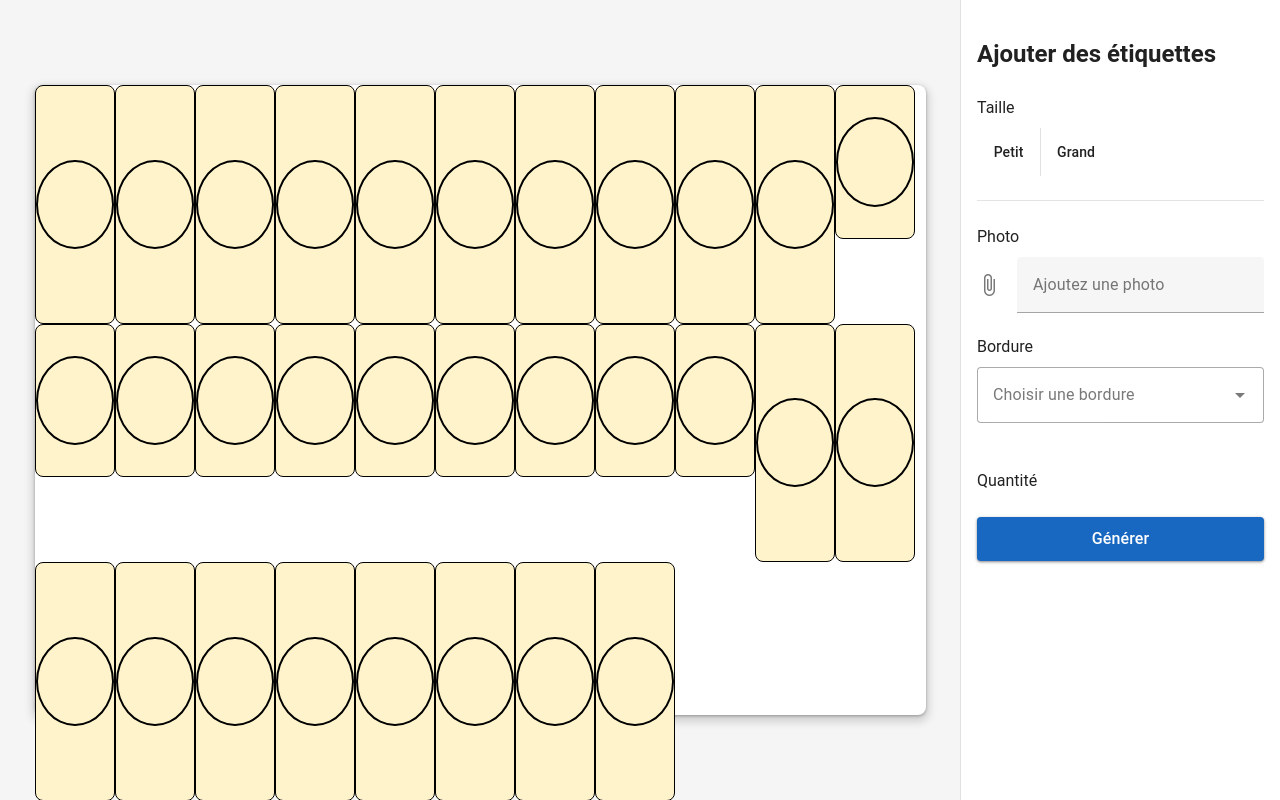
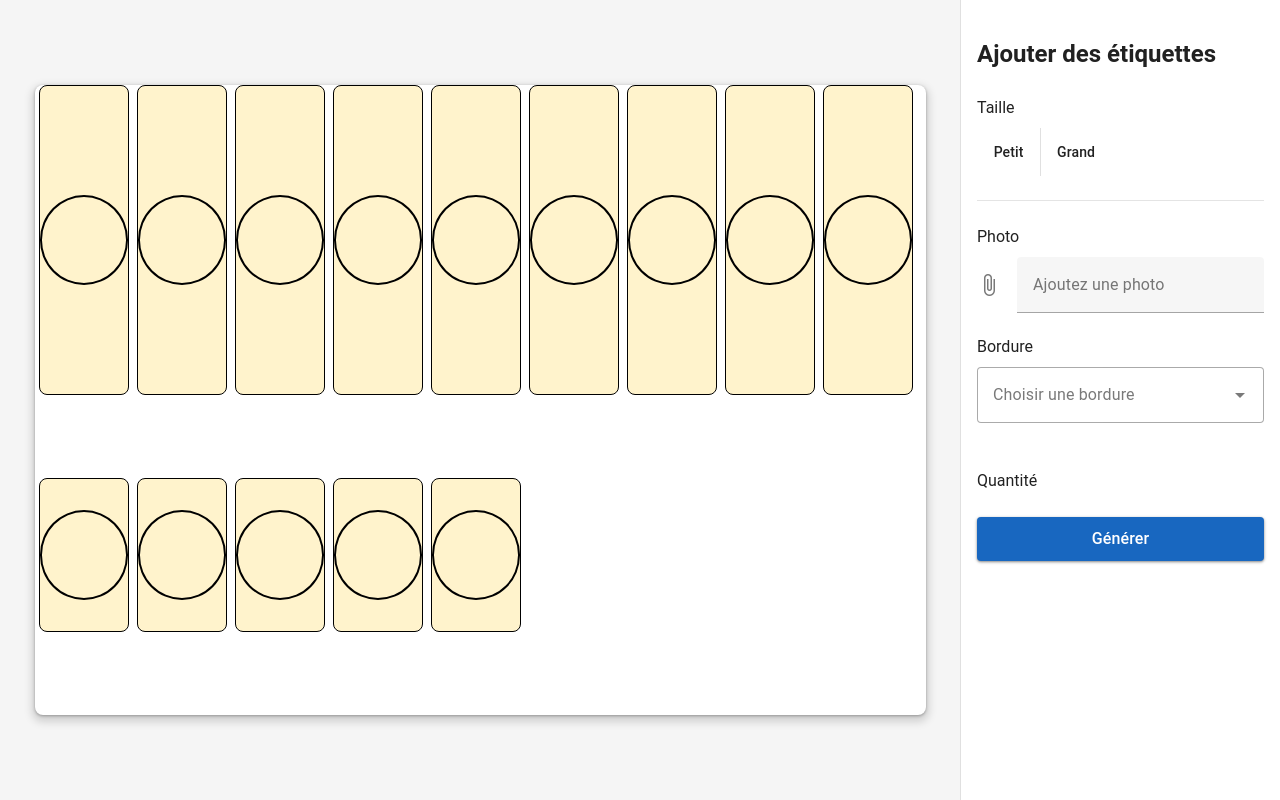
Before and after one commit to sof-git/generateur-etiquettes, a Nuxt app: page / in a window 1280 px wide. Built offline with nearby package versions, Linux system fonts and the light colour scheme.

Commit message:
changed ratio and number of label on A4 page

```diff
--- a/components/Label.vue
+++ b/components/Label.vue
@@ -1,5 +1,5 @@
 <template>
-    <div class="rounded-lg d-flex align-center justify-center label" :class="`label-${size}`">
+    <div class="rounded-lg d-flex align-center justify-center label mx-1" :class="`label-${size}`">
         <v-img
             class="rounded-circle photo"
             :src="img.src as string"
@@ -28,7 +28,7 @@ width: 30mm;
 
 
 .label {
-  width: 80px;
+  width: 90px;
   border: 1px solid black;
 
   display: flex;
@@ -37,7 +37,7 @@ width: 30mm;
 }
 
 .label-large {
-  height: 238.5px;
+ height: 310.2px;
 }
 
 .label-small {
@@ -46,7 +46,7 @@ width: 30mm;
 
 
 .photo {
-  width: 89.4px;
+  width: 200.4px;
   height: 89.4px;
   border-radius: 50%;
 }
--- a/composables/addPicture.ts
+++ b/composables/addPicture.ts
@@ -16,9 +16,8 @@ type pictureBorders = 'dotted' | 'solid' | 'dashed';
 export const useComp = ()=>{
     const currentMenu = ref<'picture-menu' | 'add-picture'>('picture-menu')
     const labels: readonly LabelSize[] = [
-  ...Array(10).fill('large'),
-  ...Array(10).fill('small'),
-  ...Array(10).fill('large')
+  ...Array(9).fill('large'),
+  ...Array(5).fill('small'),
     ]
     const labelSize = useState<LabelSize>(
     'label-size',
```
